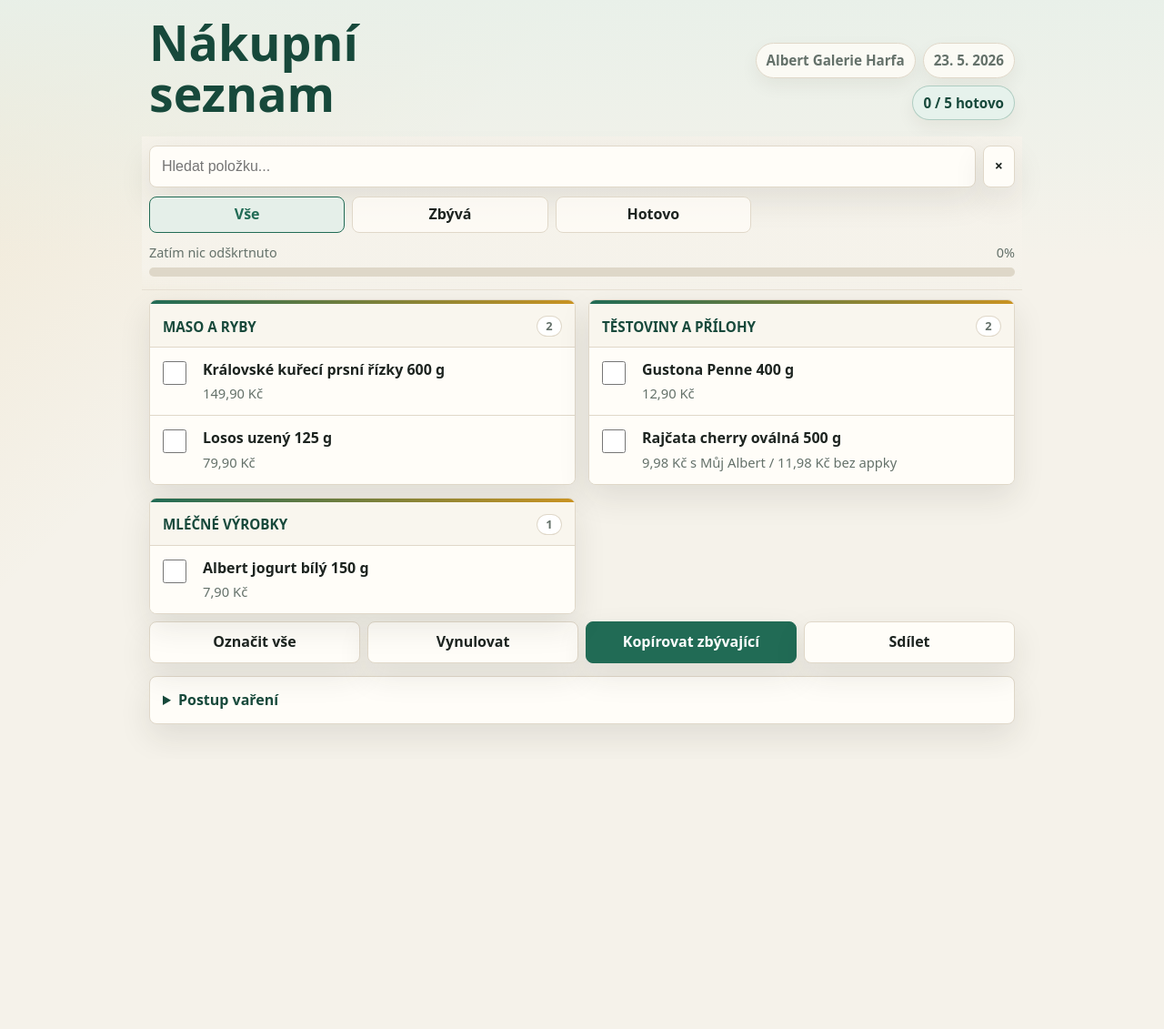
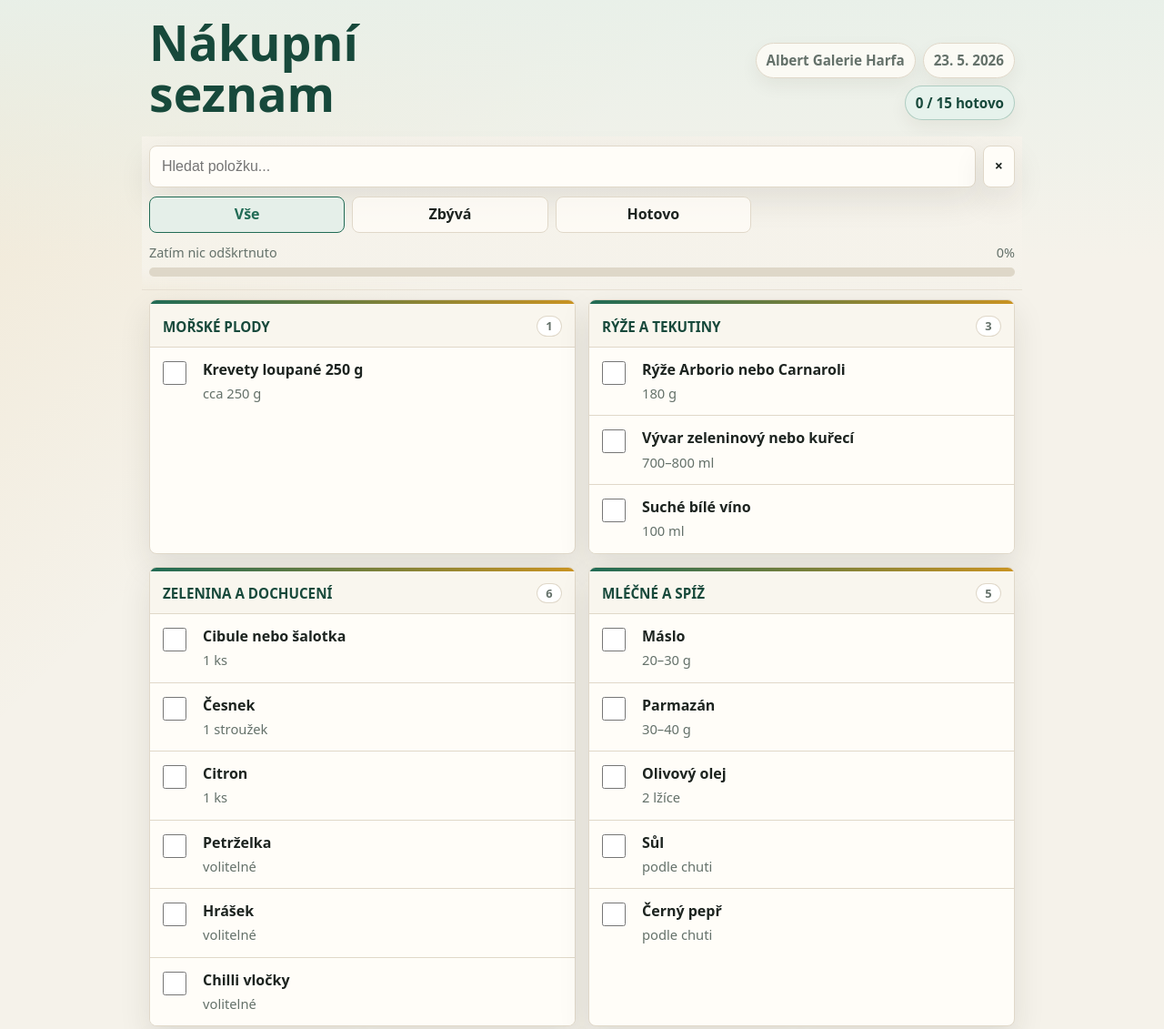
Before and after one commit to krtteg/nakupni-seznam-harfa-20260425, a plain HTML site: page index.html in a window 1280 px wide. Shown: the part 25-1156 px from the top of the page at 91% size. Before the commit the page ends 859 px from the top, so only its background shows below. Drawn offline with Linux system fonts and the light colour scheme.

Commit message:
Update recipe to shrimp risotto

```diff
--- a/index.html
+++ b/index.html
@@ -501,16 +501,8 @@
       <summary>Postup vaření</summary>
       <div class="recipes">
         <div class="recipe">
-          <h3>Kuřecí penne s rajčaty</h3>
-          <p>1) Dej vařit penne do osolené vody. 2) Kuřecí řízky nakrájej na kousky a na pánvi je opeč na oleji dozlatova. 3) Přidej rajčata, případně česnek nebo cibuli, osol a opepři. 4) Vmíchej scezené penne, prohřej a podávej hned. 5) Když chceš, přidej na konec lžíci bílého jogurtu pro jemnější chuť.</p>
-        </div>
-        <div class="recipe">
-          <h3>Studený těstovinový salát</h3>
-          <p>1) Nech část penne vychladnout. 2) Smíchej je se zbylým kuřetem a rajčaty. 3) Přidej trochu bílého jogurtu jako lehký dresink, osol a opepři. 4) Dej aspoň na chvíli do lednice, ať se chutě spojí. 5) Podávej studené jako oběd bez dramatu.</p>
-        </div>
-        <div class="recipe">
-          <h3>Uzený losos s rajčaty</h3>
-          <p>1) Lososa vyndej z lednice chvíli před podáváním. 2) Rajčata překroj napůl a lehce osol. 3) Vše dej na talíř, případně přidej pečivo. 4) Můžeš zakápnout citronem nebo olivovým olejem, pokud máš doma. 5) Hotovo za pár minut, přesně jak má taková večeře vypadat.</p>
+          <h3>Risotto s krevetami pro začátečníka</h3>
+          <p>1) Připrav si horký vývar, nakrájej cibuli na jemno, česnek na jemno a krevety osušte. 2) Krevety krátce opeč na pánvi 1–2 minuty z každé strany a dej je stranou. 3) Do hrnce dej olivový olej, zesklovatěj cibuli, přidej česnek a rýži a asi minutu míchej. 4) Zalij bílým vínem a nech ho skoro celé odpařit. 5) Pak přidávej vývar po naběračkách a míchej asi 18–20 minut, dokud nebude rýže krémová, ale ještě na skus. 6) Vmíchej krevety, máslo, parmazán a citronovou šťávu i trochu kůry, dochuť solí a pepřem a hned podávej.</p>
         </div>
       </div>
     </details>
@@ -519,27 +511,42 @@
   <div class="toast" id="toast" role="status" aria-live="polite"></div>
 
   <script>
-    const STORAGE_KEY = "nakupni-seznam-albert-harfa-2026-05-09";
+    const STORAGE_KEY = "nakupni-seznam-risotto-s-krevetami-2026-05-23";
 
     const sections = [
       {
-        title: "Maso a ryby",
+        title: "Mořské plody",
         items: [
-          ["kureci-prsa", "Královské kuřecí prsní řízky 600 g", "149,90 Kč"],
-          ["losos", "Losos uzený 125 g", "79,90 Kč"]
+          ["krevety", "Krevety loupané 250 g", "cca 250 g"]
         ]
       },
       {
-        title: "Těstoviny a přílohy",
+        title: "Rýže a tekutiny",
         items: [
-          ["penne", "Gustona Penne 400 g", "12,90 Kč"],
-          ["rajcata", "Rajčata cherry oválná 500 g", "9,98 Kč s Můj Albert / 11,98 Kč bez appky"]
+          ["arborio", "Rýže Arborio nebo Carnaroli", "180 g"],
+          ["vyvar", "Vývar zeleninový nebo kuřecí", "700–800 ml"],
+          ["vino", "Suché bílé víno", "100 ml"]
         ]
       },
       {
-        title: "Mléčné výrobky",
+        title: "Zelenina a dochucení",
         items: [
-          ["jogurt", "Albert jogurt bílý 150 g", "7,90 Kč"]
+          ["cibule", "Cibule nebo šalotka", "1 ks"],
+          ["cesnek", "Česnek", "1 stroužek"],
+          ["citron", "Citron", "1 ks"],
+          ["petrezel", "Petrželka", "volitelné"],
+          ["hrasek", "Hrášek", "volitelné"],
+          ["chilli", "Chilli vločky", "volitelné"]
+        ]
+      },
+      {
+        title: "Mléčné a spíž",
+        items: [
+          ["maslo", "Máslo", "20–30 g"],
+          ["parmazan", "Parmazán", "30–40 g"],
+          ["olej", "Olivový olej", "2 lžíce"],
+          ["sul", "Sůl", "podle chuti"],
+          ["pepr", "Černý pepř", "podle chuti"]
         ]
       }
     ];
```
